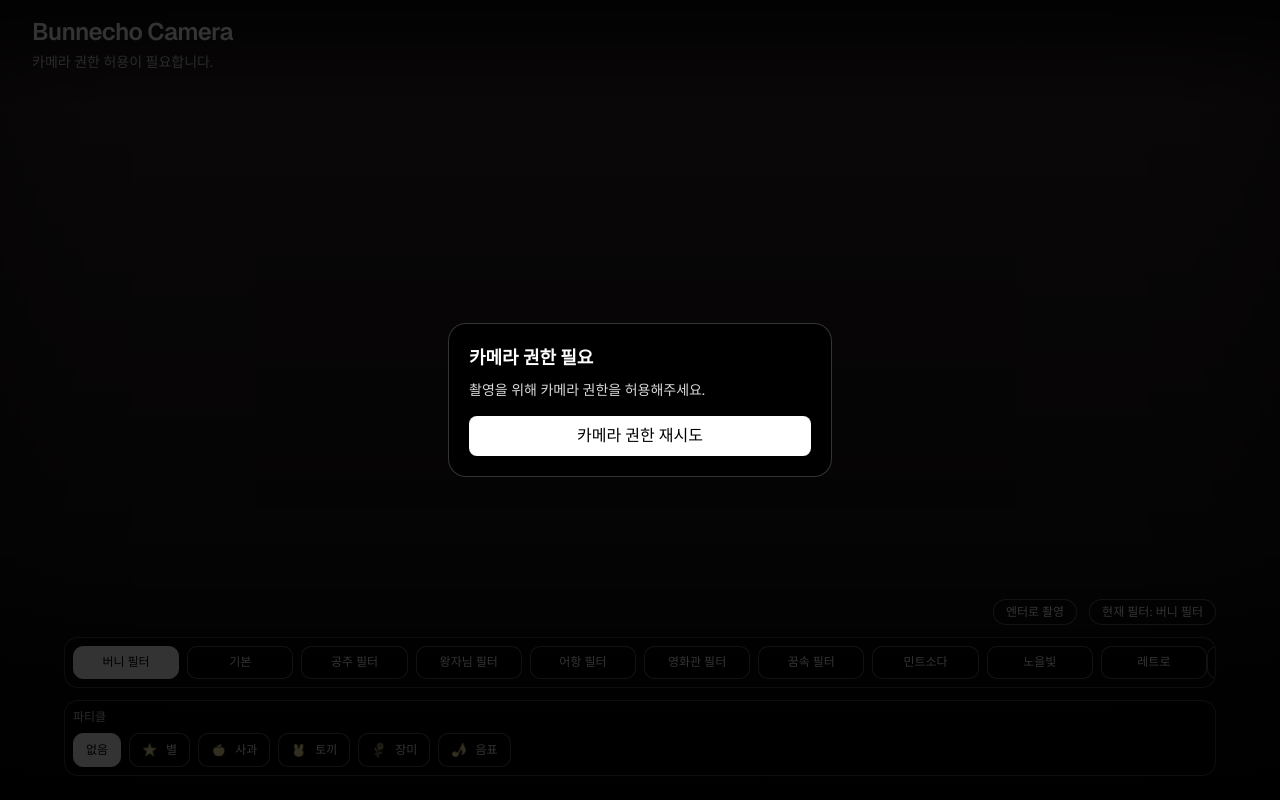
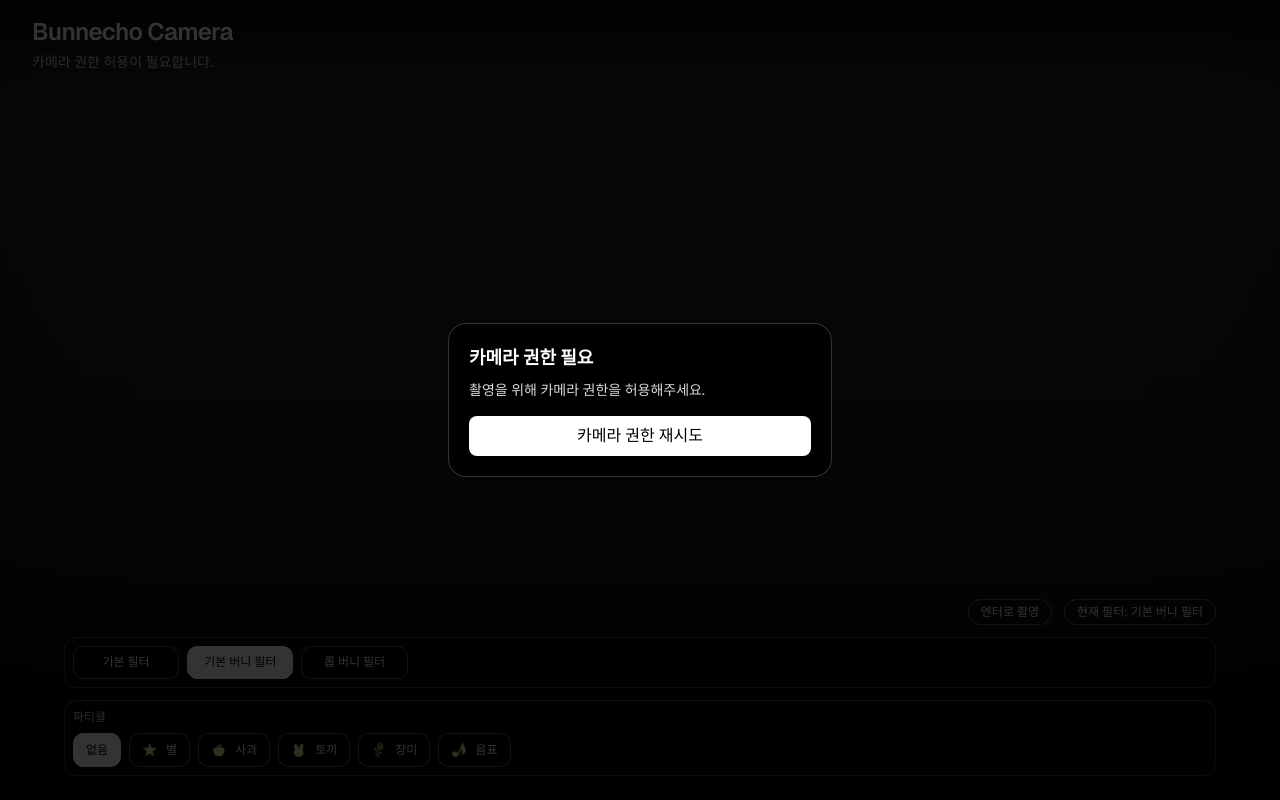
Before and after one commit to AppleKimkijun/Bunnecho, a Next.js app: page / in a window 1280 px wide. Built offline with nearby package versions, Linux system fonts and the light colour scheme.

Commit message:
feat:버니롭 추가

```diff
--- a/app/page.tsx
+++ b/app/page.tsx
@@ -7,12 +7,21 @@ import { upsertRawPhoto } from "@/lib/photo-raw-store";
 import { detectFacesInVideo, type FaceBox } from "@/lib/face-detection";
 import { PARTICLE_COLOR_PALETTE } from "@/lib/particle-colors";
 import { upsertPhotoOverlaySnapshot } from "@/lib/photo-overlay-store";
+import {
+  FRAME_PROFILES,
+  type FrameVariantId,
+} from "@/lib/frame-profiles";
 
 type CameraFilter = {
-  id: string;
+  id: FrameVariantId;
   name: string;
+  frameImageSrc: string | null;
   cssFilter: string;
   overlay: string;
+  frameScale: number;
+  bottomOffsetFaceRatio: number;
+  frameOffsetXFaceRatio: number;
+  frameOffsetYFaceRatio: number;
 };
 
 type ParticlePreset = {
@@ -53,152 +62,18 @@ type RenderedParticle = {
   imageSrc: string;
 };
 
-const CAMERA_FILTERS: CameraFilter[] = [
-  {
-    id: "bunny",
-    name: "버니 필터",
-    cssFilter: "brightness(1.05) saturate(1.12)",
-    overlay:
-      "linear-gradient(180deg, rgba(255,189,214,0.2), rgba(255,255,255,0.06))",
-  },
-  { id: "normal", name: "기본", cssFilter: "none", overlay: "transparent" },
-  {
-    id: "princess",
-    name: "공주 필터",
-    cssFilter: "brightness(1.12) saturate(1.2) hue-rotate(-8deg)",
-    overlay:
-      "linear-gradient(180deg, rgba(255,172,220,0.24), rgba(255,255,255,0.05))",
-  },
-  {
-    id: "prince",
-    name: "왕자님 필터",
-    cssFilter: "contrast(1.14) saturate(1.1) hue-rotate(8deg)",
-    overlay:
-      "linear-gradient(180deg, rgba(103,188,255,0.24), rgba(16,31,94,0.08))",
-  },
-  {
-    id: "fishbowl",
-    name: "어항 필터",
-    cssFilter: "saturate(1.34) contrast(1.08) hue-rotate(16deg)",
-    overlay:
-      "radial-gradient(circle at center, rgba(109,226,255,0.06), rgba(0,97,176,0.34))",
-  },
-  {
-    id: "movie",
-    name: "영화관 필터",
-    cssFilter: "contrast(1.28) saturate(0.86)",
-    overlay: "linear-gradient(180deg, rgba(0,0,0,0.2), rgba(0,0,0,0.36))",
-  },
-  {
-    id: "dream",
-    name: "꿈속 필터",
-    cssFilter: "brightness(1.07) blur(0.3px) saturate(1.22)",
-    overlay:
-      "linear-gradient(180deg, rgba(180,155,255,0.2), rgba(255,255,255,0.04))",
-  },
-  {
-    id: "mint",
-    name: "민트소다",
-    cssFilter: "hue-rotate(24deg) saturate(1.22)",
-    overlay:
-      "linear-gradient(180deg, rgba(80,255,220,0.14), rgba(2,81,80,0.2))",
-  },
-  {
-    id: "sunset",
-    name: "노을빛",
-    cssFilter: "brightness(1.05) saturate(1.25) hue-rotate(-16deg)",
-    overlay:
-      "linear-gradient(180deg, rgba(255,149,102,0.25), rgba(77,42,255,0.1))",
-  },
-  {
-    id: "retro",
-    name: "레트로",
-    cssFilter: "sepia(0.32) contrast(1.15) saturate(0.88)",
-    overlay:
-      "linear-gradient(180deg, rgba(240,207,140,0.16), rgba(72,45,14,0.17))",
-  },
-  {
-    id: "blackwhite",
-    name: "흑백",
-    cssFilter: "grayscale(1) contrast(1.16)",
-    overlay:
-      "linear-gradient(180deg, rgba(255,255,255,0.1), rgba(12,12,12,0.25))",
-  },
-  {
-    id: "candy",
-    name: "캔디",
-    cssFilter: "saturate(1.4) hue-rotate(-12deg)",
-    overlay:
-      "linear-gradient(180deg, rgba(255,107,171,0.18), rgba(255,201,107,0.1))",
-  },
-  {
-    id: "forest",
-    name: "숲속",
-    cssFilter: "hue-rotate(32deg) contrast(1.05)",
-    overlay:
-      "linear-gradient(180deg, rgba(93,189,120,0.2), rgba(15,75,34,0.24))",
-  },
-  {
-    id: "neon",
-    name: "네온",
-    cssFilter: "contrast(1.22) saturate(1.42) hue-rotate(42deg)",
-    overlay:
-      "linear-gradient(180deg, rgba(28,255,242,0.15), rgba(248,27,255,0.12))",
-  },
-  {
-    id: "cool",
-    name: "쿨톤",
-    cssFilter: "brightness(1.03) hue-rotate(12deg) saturate(1.1)",
-    overlay:
-      "linear-gradient(180deg, rgba(158,215,255,0.2), rgba(20,42,71,0.08))",
-  },
-  {
-    id: "warm",
-    name: "웜톤",
-    cssFilter: "brightness(1.06) hue-rotate(-10deg) saturate(1.1)",
-    overlay:
-      "linear-gradient(180deg, rgba(255,198,126,0.2), rgba(97,54,18,0.12))",
-  },
-  {
-    id: "grain",
-    name: "필름그레인",
-    cssFilter: "contrast(1.15) saturate(0.9)",
-    overlay:
-      "radial-gradient(circle, rgba(255,255,255,0.05), rgba(0,0,0,0.28))",
-  },
-  {
-    id: "strawberry",
-    name: "딸기우유",
-    cssFilter: "brightness(1.08) saturate(1.26) hue-rotate(-18deg)",
-    overlay:
-      "linear-gradient(180deg, rgba(255,169,196,0.22), rgba(255,236,246,0.08))",
-  },
-  {
-    id: "blueberry",
-    name: "블루베리",
-    cssFilter: "brightness(1.02) saturate(1.1) hue-rotate(22deg)",
-    overlay:
-      "linear-gradient(180deg, rgba(126,157,255,0.23), rgba(44,56,130,0.13))",
-  },
-  {
-    id: "vintagepink",
-    name: "빈티지핑크",
-    cssFilter: "sepia(0.2) brightness(1.05) saturate(1.14)",
-    overlay:
-      "linear-gradient(180deg, rgba(230,155,186,0.2), rgba(76,38,55,0.1))",
-  },
-  {
-    id: "moon",
-    name: "달빛",
-    cssFilter: "brightness(1.1) contrast(1.1) saturate(0.92)",
-    overlay:
-      "linear-gradient(180deg, rgba(201,225,255,0.2), rgba(14,26,55,0.2))",
-  },
-];
+const CAMERA_FILTERS: CameraFilter[] = FRAME_PROFILES.map((profile) => ({
+  id: profile.id,
+  name: profile.name,
+  frameImageSrc: profile.frameImageSrc,
+  cssFilter: profile.cssFilter,
+  overlay: profile.overlay,
+  frameScale: profile.frameScale,
+  bottomOffsetFaceRatio: profile.bottomOffsetFaceRatio,
+  frameOffsetXFaceRatio: profile.frameOffsetXFaceRatio,
+  frameOffsetYFaceRatio: profile.frameOffsetYFaceRatio,
+}));
 
-const BUNNY_FRAME_URL = "/img/frame/bunny.png";
-const BUNNY_BOTTOM_OFFSET_FACE_RATIO = 0.15;
-const BUNNY_FRAME_SCALE = 2.2;
 const TWO_PI = Math.PI * 2;
 
 const PARTICLE_PRESETS: ParticlePreset[] = [
@@ -283,11 +158,19 @@ type OverlayRect = {
   height: number;
 };
 
-function getFrameBox(face: FaceBox) {
-  const size = Math.max(face.width, face.height) * BUNNY_FRAME_SCALE;
-  const x = face.x + face.width / 2 - size / 2;
+function getFrameBox(face: FaceBox, filter: CameraFilter) {
+  const size = Math.max(face.width, face.height) * filter.frameScale;
+  const x =
+    face.x +
+    face.width / 2 -
+    size / 2 +
+    face.width * filter.frameOffsetXFaceRatio;
   const y =
-    face.y + face.height - size + face.height * BUNNY_BOTTOM_OFFSET_FACE_RATIO;
+    face.y +
+    face.height -
+    size +
+    face.height * filter.bottomOffsetFaceRatio +
+    face.height * filter.frameOffsetYFaceRatio;
   return { x, y, width: size, height: size };
 }
 
@@ -470,7 +353,9 @@ export default function Home() {
     "checking" | "prompt" | "requesting" | "granted" | "denied"
   >("checking");
   const [message, setMessage] = useState("카메라 권한을 확인하는 중입니다.");
-  const [selectedFilterId, setSelectedFilterId] = useState("bunny");
+  const [selectedFilterId, setSelectedFilterId] = useState<FrameVariantId>(
+    "bunny",
+  );
   const [capturedFrame, setCapturedFrame] = useState<string | null>(null);
   const [capturePhase, setCapturePhase] = useState<"idle" | "freeze" | "slide">(
     "idle",
@@ -485,7 +370,7 @@ export default function Home() {
   const [viewportSize, setViewportSize] = useState({ width: 0, height: 0 });
 
   const viewportRef = useRef<HTMLDivElement | null>(null);
-  const frameImageRef = useRef<HTMLImageElement | null>(null);
+  const frameImageMapRef = useRef<Record<string, HTMLImageElement>>({});
   const particleAnimationStartRef = useRef(0);
   const overlayImageRefs = useRef<Array<HTMLImageElement | null>>([]);
   const particleNodeRefs = useRef<Array<HTMLDivElement | null>>([]);
@@ -498,7 +383,7 @@ export default function Home() {
     PARTICLE_PRESETS.find((particle) => particle.id === selectedParticleId) ??
     PARTICLE_PRESETS[0];
   const pagedFilters = useMemo(() => chunkByTen(CAMERA_FILTERS), []);
-  const isBunnyFilter = selectedFilter.id === "bunny";
+  const hasFrameFilter = selectedFilter.frameImageSrc !== null;
   const showPermissionModal = permissionState !== "granted";
   const isDenied = permissionState === "denied";
   const isCapturingTransition = capturedFrame !== null;
@@ -520,9 +405,9 @@ export default function Home() {
   useEffect(() => {
     overlayImageRefs.current = overlayImageRefs.current.slice(
       0,
-      mappedOverlays.length,
+      hasFrameFilter ? mappedOverlays.length : 0,
     );
-  }, [mappedOverlays.length]);
+  }, [hasFrameFilter, mappedOverlays.length]);
 
   useEffect(() => {
     particleNodeRefs.current = particleNodeRefs.current.slice(
@@ -532,9 +417,14 @@ export default function Home() {
   }, [renderedParticles.length]);
 
   useEffect(() => {
-    const image = new Image();
-    image.src = BUNNY_FRAME_URL;
-    frameImageRef.current = image;
+    CAMERA_FILTERS.forEach((filter) => {
+      if (!filter.frameImageSrc) {
+        return;
+      }
+      const image = new Image();
+      image.src = filter.frameImageSrc;
+      frameImageMapRef.current[filter.frameImageSrc] = image;
+    });
 
     PARTICLE_PRESETS.forEach((preset) => {
       if (!preset.imageSrc) {
@@ -673,7 +563,8 @@ export default function Home() {
   }, [startCamera]);
 
   useEffect(() => {
-    if (!cameraActive || !isBunnyFilter) {
+    if (!cameraActive || !hasFrameFilter) {
+      setOverlayRects([]);
       return;
     }
 
@@ -698,7 +589,7 @@ export default function Home() {
           .sort((a, b) => b.width * b.height - a.width * a.height)
           .slice(0, 6);
 
-        setOverlayRects(sorted.map((face) => getFrameBox(face)));
+        setOverlayRects(sorted.map((face) => getFrameBox(face, selectedFilter)));
       });
     }, 220);
 
@@ -706,7 +597,7 @@ export default function Home() {
       isRunning = false;
       window.clearInterval(intervalId);
     };
-  }, [cameraActive, isBunnyFilter]);
+  }, [cameraActive, hasFrameFilter, selectedFilter]);
 
   useEffect(() => {
     const updateMapped = () => {
@@ -912,15 +803,13 @@ export default function Home() {
     finalCtx.setTransform(dpr, 0, 0, dpr, 0, 0);
     finalCtx.filter = "none";
 
-    if (
-      isBunnyFilter &&
-      overlaySnapshot.length > 0 &&
-      frameImageRef.current?.complete
-    ) {
-      const frameImage = frameImageRef.current;
+    const selectedFrameImage = selectedFilter.frameImageSrc
+      ? frameImageMapRef.current[selectedFilter.frameImageSrc] ?? null
+      : null;
+    if (overlaySnapshot.length > 0 && selectedFrameImage?.complete) {
       overlaySnapshot.forEach((frameRect) => {
         finalCtx.drawImage(
-          frameImage,
+          selectedFrameImage,
           frameRect.x,
           frameRect.y,
           frameRect.width,
@@ -946,6 +835,7 @@ export default function Home() {
     const sizeBase = Math.max(1, Math.min(outWidth, outHeight));
     upsertPhotoOverlaySnapshot(
       stored.id,
+      selectedFilter.id,
       particleSnapshot.map((particle) => ({
         xRatio: particle.x / outWidth,
         yRatio: particle.y / outHeight,
@@ -982,9 +872,10 @@ export default function Home() {
   }, [
     cameraActive,
     isCapturingTransition,
-    isBunnyFilter,
     playShutterSound,
     router,
+    selectedFilter.frameImageSrc,
+    selectedFilter.id,
     selectedFilter.cssFilter,
   ]);
 
@@ -1081,16 +972,16 @@ export default function Home() {
         </div>
       )}
 
-      {isBunnyFilter &&
-        cameraActive &&
+      {cameraActive &&
+        hasFrameFilter &&
         mappedOverlays.map((mappedOverlay, index) => (
           <img
-            key={`bunny-overlay-${index}`}
+            key={`frame-overlay-${index}`}
             ref={(node) => {
               overlayImageRefs.current[index] = node;
             }}
-            src={BUNNY_FRAME_URL}
-            alt="토끼 프레임"
+            src={selectedFilter.frameImageSrc ?? undefined}
+            alt={`${selectedFilter.name} 프레임`}
             className="pointer-events-none absolute z-20 select-none"
             style={{
               left: `${mappedOverlay.x}px`,
--- /dev/null
+++ b/lib/frame-profiles.ts
@@ -0,0 +1,65 @@
+export type FrameVariantId = "plain" | "bunny" | "lop_bunny";
+
+export type FrameProfile = {
+  id: FrameVariantId;
+  name: string;
+  frameImageSrc: string | null;
+  cssFilter: string;
+  overlay: string;
+  frameScale: number;
+  bottomOffsetFaceRatio: number;
+  // 좌우 미세 이동 (양수: 오른쪽, 음수: 왼쪽), 얼굴 너비 비율 단위
+  frameOffsetXFaceRatio: number;
+  // 상하 미세 이동 (양수: 아래, 음수: 위), 얼굴 높이 비율 단위
+  frameOffsetYFaceRatio: number;
+  holeSeedXRatio: number;
+  holeSeedYRatio: number;
+};
+
+export const FRAME_PROFILES: FrameProfile[] = [
+  {
+    id: "plain",
+    name: "기본 필터",
+    frameImageSrc: null,
+    cssFilter: "none",
+    overlay: "transparent",
+    frameScale: 2.2,
+    bottomOffsetFaceRatio: 0.15,
+    frameOffsetXFaceRatio: 0,
+    frameOffsetYFaceRatio: 0,
+    holeSeedXRatio: 0.5,
+    holeSeedYRatio: 0.62,
+  },
+  {
+    id: "bunny",
+    name: "기본 버니 필터",
+    frameImageSrc: "/img/frame/bunny.png",
+    cssFilter: "brightness(1.05) saturate(1.12)",
+    overlay:
+      "linear-gradient(180deg, rgba(255,189,214,0.2), rgba(255,255,255,0.06))",
+    frameScale: 2.2,
+    bottomOffsetFaceRatio: 0.15,
+    frameOffsetXFaceRatio: 0,
+    frameOffsetYFaceRatio: 0,
+    holeSeedXRatio: 0.5,
+    holeSeedYRatio: 0.62,
+  },
+  {
+    id: "lop_bunny",
+    name: "롭 버니 필터",
+    frameImageSrc: "/img/frame/lop_bunny.png",
+    cssFilter: "brightness(1.04) saturate(1.08) hue-rotate(2deg)",
+    overlay:
+      "linear-gradient(180deg, rgba(212,203,255,0.18), rgba(255,255,255,0.06))",
+    frameScale: 2,
+    bottomOffsetFaceRatio: 0.4,
+    frameOffsetXFaceRatio: 0,
+    frameOffsetYFaceRatio: 0,
+    holeSeedXRatio: 0.5,
+    holeSeedYRatio: 0.64,
+  },
+];
+
+export function getFrameProfileById(id: string | undefined | null) {
+  return FRAME_PROFILES.find((profile) => profile.id === id) ?? FRAME_PROFILES[0];
+}
```
Also changed, not shown: lib/bunny-share-cutout.ts (+28 -17 lines), lib/photo-overlay-store.ts (+9 -0 lines), public/img/frame/lop_bunny.png (added).
